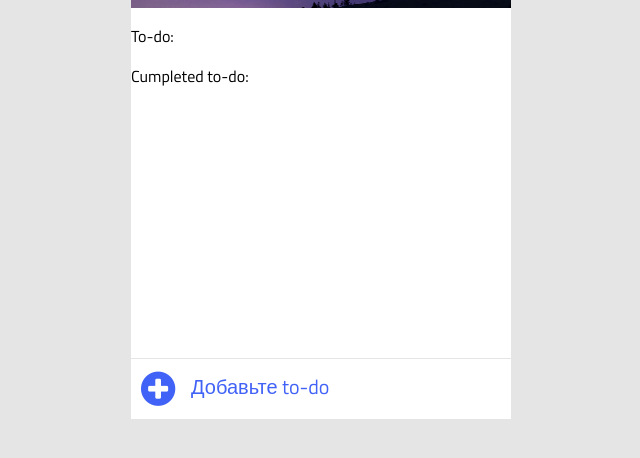
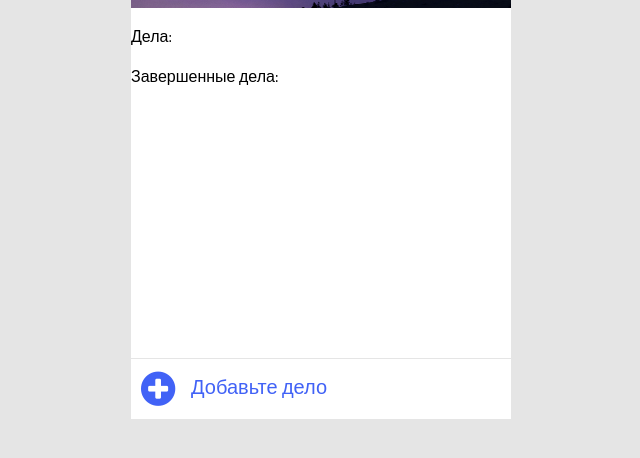
Before and after one commit to noachase/glo-todolist, a plain HTML site: page index.html in a window 1280 px wide. Shown: the part 202-660 px from the top of the page, without its empty margins (319-959 px from the left). Drawn offline with Linux system fonts and the light colour scheme.

Commit message:
typo fixes

```diff
--- a/index.html
+++ b/index.html
@@ -19,11 +19,11 @@
       <div id="date"></div>
     </div>
     <div class="content">
-      <p class="completed-title">To-do:</p>
+      <p class="completed-title">Дела:</p>
       <ul id="list">
 
       </ul>
-      <p class="completed-title">Cumpleted to-do:</p>
+      <p class="completed-title">Завершенные дела:</p>
 
       <ul id="completed">
 
@@ -31,7 +31,7 @@
     </div>
     <div class="add-to-do">
       <i class="fa fa-plus-circle"></i>
-      <input type="text" id="input" placeholder="Добавьте to-do">
+      <input type="text" id="input" placeholder="Добавьте дело">
     </div>
   </div>
 
```
